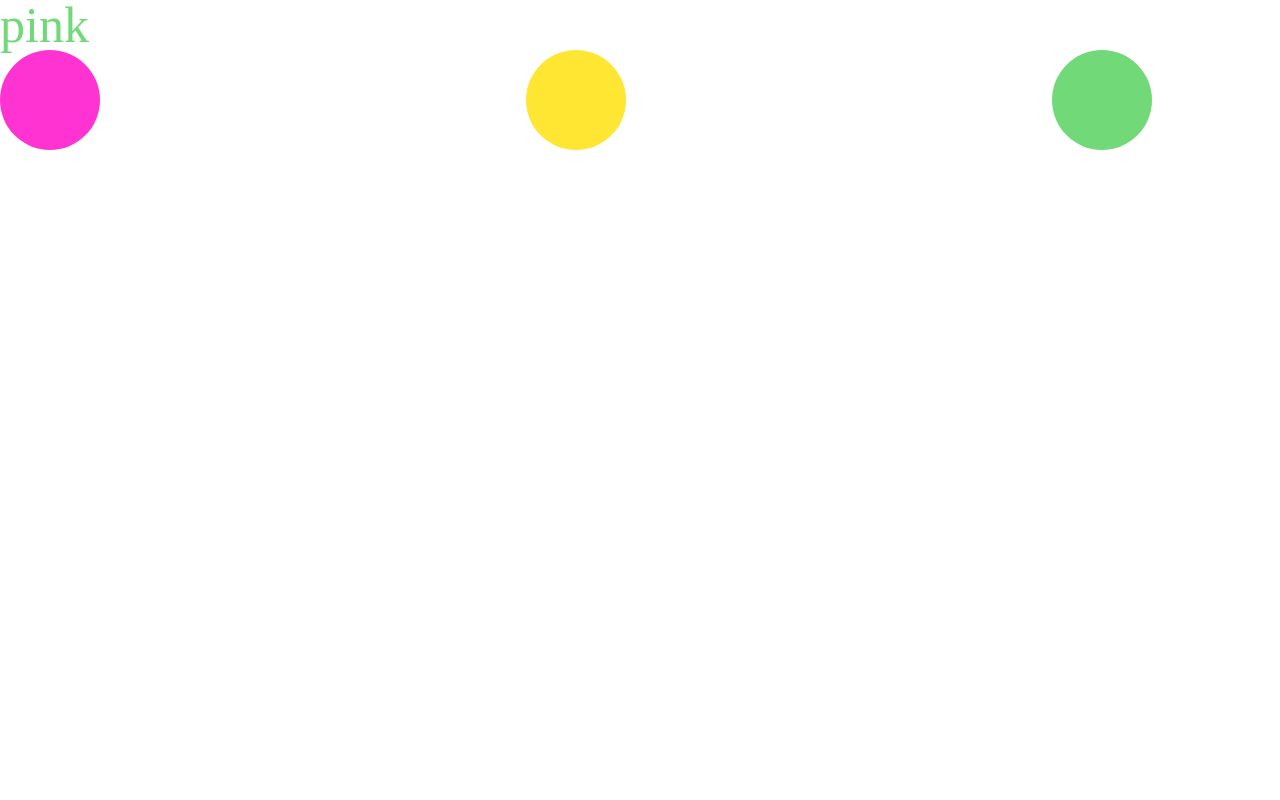
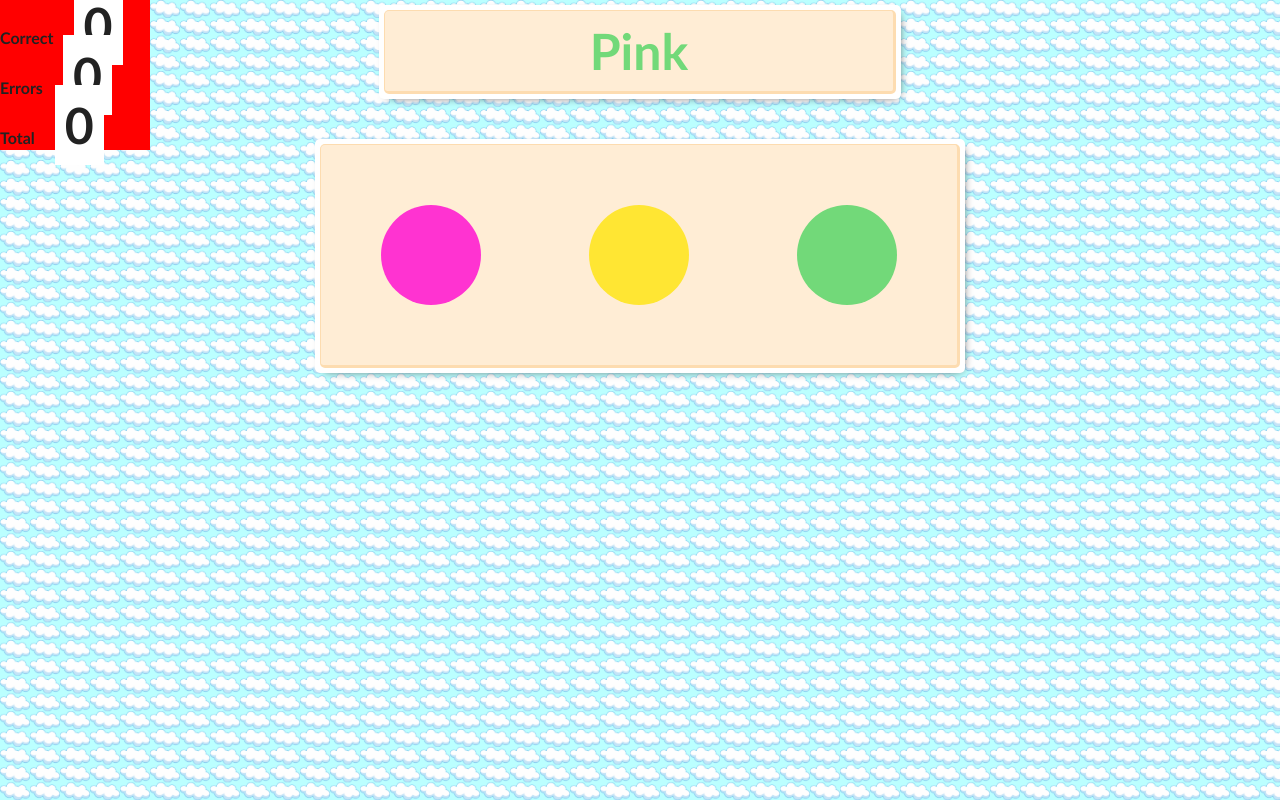
Before and after one commit to Marieerin/pink-yellow-green, a React (Create React App) app: page / in a window 1280 px wide. Built offline with nearby package versions, Linux system fonts and the light colour scheme.

Commit message:
counter created and error handling added

```diff
--- a/src/App.css
+++ b/src/App.css
@@ -6,16 +6,71 @@ a,abbr,acronym,address,applet,article,aside,audio,b,big,blockquote,body,canvas,c
 
 .visuallyHidden:not(:focus):not(:active) { position: absolute; width: 1px; height: 1px; margin: -1px;border: 0;padding: 0;white-space: nowrap;clip-path: inset(100%);clip: rect(00 0 0);overflow: hidden;}
 
+html {
+  position: relative;
+  background: url("cloud.png") repeat;
+  background-size: 30px;
+  background-color: #bff;
+  font-family: "Trebuchet MS", Helvetica, sans-serif;
+  font-weight: bold;
+  text-transform: capitalize;
+}
+#counter {
+  position: absolute;
+  top: 0;
+  left: 0;
+}
+.score {
+  width: 150px;
+  background-color: red;
+}
+.score span {
+  background-color: #fff;
+  padding: 10px;
+  margin-left: 20px;
+  width: 50px;
+
+}
+
 .shape {
   border-radius: 50%;
   height: 100px;
   width: 100px;
 }
 
+#wordBox, #shapeBox, #App {
+  display: flex;
+  align-items: center;
+}
+
+#App {
+  padding: 10px;
+  height: 100%;
+  width: 100vw;
+  justify-content: center;
+  flex-direction: column;
+}
+#shapeBox,
+#wordBox {
+  position: relative;
+  background:#ffedd5;
+  border-radius: 5px;
+  border: 2px solid #fddcb0;
+  border-width: 1px 3px 3px 1px;
+  box-shadow: 5px 5px 0 #fff, -5px -5px 0 #fff, 5px -5px 0 #fff, -5px 5px 0 #fff, 3px 3px 10px #524d4d;
+}
 #shapeBox {
-  width: 90vw;
+  width: 50vw;
+  padding: 60px;
+  margin: 50px;
   display: flex;
   justify-content: space-between;
+}
+
+#wordBox {
+  justify-content: center;
+  width: 40vw;
+  padding: 15px;
 }
 
 span {
--- a/src/App.js
+++ b/src/App.js
@@ -1,8 +1,13 @@
 import React, { useState, useEffect } from 'react';
 import Shape from './Shape'
+import Counter from './Counter'
 import './App.css';
 
 function App() {
+  const [correctCounter, setCorrectCounter] = useState(0);
+  const [errorCounter, setErrorCounter] = useState(0);
+  const [totalTriesCounter, setTotalTriesCounter] = useState(0);
+
   const [currentWord, setCurrentWord] = useState({
     hex: '#72d979',
     name: 'pink'
@@ -27,6 +32,7 @@ function App() {
     const color1 = keys[Math.floor(Math.random() * keys.length)];
     const color2 = keys[Math.floor(Math.random() * keys.length)];
     const colorArray =[{hex: colors[color0], name: color0}, {hex: colors[color1], name: color1}, {hex: colors[color2], name: color2}];
+
     const randomName = colorArray[Math.floor(Math.random() * 2)];
     const randomHex = colorArray[Math.floor(Math.random() * 2)];
 
@@ -36,17 +42,38 @@ function App() {
         hex: `${randomHex.hex}`,
         name: `${randomName.name}`
       });
+    proofColors(color0, color1, color2, randomHex, randomName);
+  };
+
+  const proofColors = (color0, color1, color2, hex, name) => {
+    if (color0 === color2 || color0 === color1 || color1 === color2){
+        colorRandomizer();
+      };
+
+    if (hex === name) {
+      colorRandomizer();
+    };
   };
 
   const shapeClicker = (color) => {
-    console.log(color, currentWord.name);
+    const totalTries = totalTriesCounter + 1;
+    setTotalTriesCounter(totalTries);
     if (color === currentWord.name){
+      const correct = correctCounter + 1;
       colorRandomizer();
+      setCorrectCounter(correct);
+    } else {
+      const wrong = errorCounter + 1;
+      setErrorCounter(wrong);
     }
+
+
+    console.log(totalTriesCounter, errorCounter, correctCounter );
   };
 
   return (
-    <div className="App">
+    <div id="App">
+      <Counter wins={correctCounter} loss={errorCounter} total={totalTriesCounter} />
       <div id="wordBox">
         <span style={{color:`${currentWord.hex}`}}>{currentWord.name}</span>
       </div>
@@ -56,6 +83,7 @@ function App() {
             <Shape color={shapeColor.hex} name={shapeColor.name} key={i} shapeClicker={shapeClicker}  />
           );
         })}
+
       </div>
     </div>
   );
--- /dev/null
+++ b/src/Counter.js
@@ -0,0 +1,28 @@
+import React from "react";
+
+const Counter = (props) => {
+    return(
+        <div id="counter">
+            <div className="score">
+                Correct
+                <span>
+                    {props.wins}
+                </span>
+            </div>
+            <div className="score">
+                Errors
+                <span>
+                    {props.loss}
+                </span>
+            </div>
+            <div className="score">
+                Total
+                <span>
+                    {props.total}
+                </span>
+            </div>
+        </div>
+    )
+};
+
+export default Counter
```
Also changed, not shown: src/cloud.png (added), src/drawing.svg (added).
